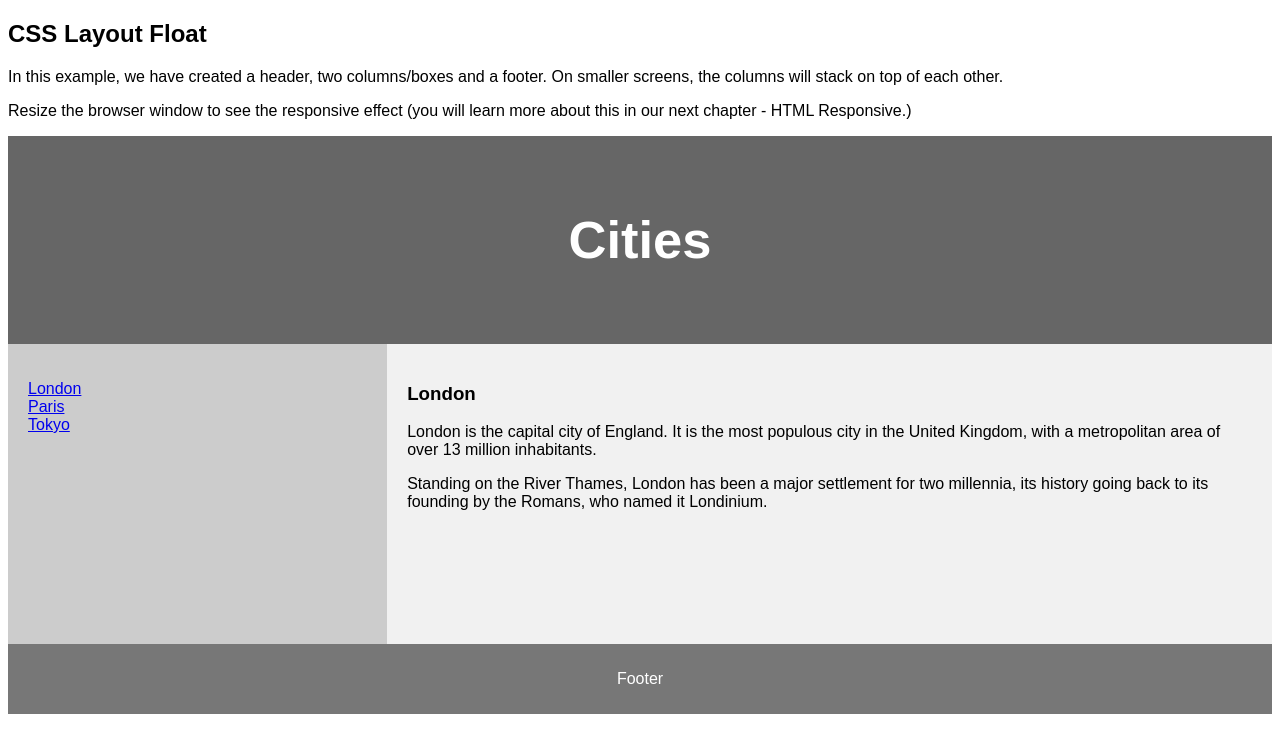
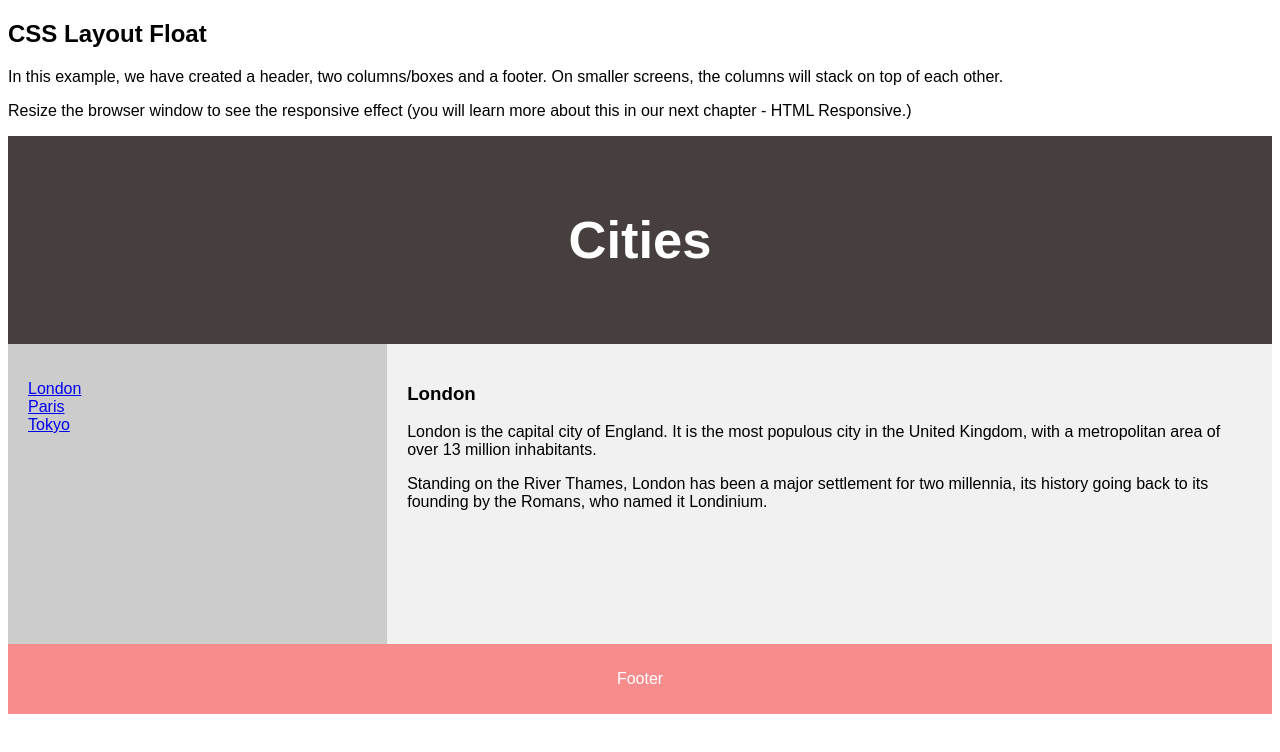
Before and after one commit to enangemma/Web-II, a plain HTML site: page index.html in a window 1280 px wide. Drawn offline with Linux system fonts and the light colour scheme.

Commit message:
modified header background color and footer clor

```diff
--- a/style.css
+++ b/style.css
@@ -8,7 +8,7 @@
 
   /* Style the header */
   header {
-    background-color: #666;
+    background-color: #473e3e;
     padding: 30px;
     text-align: center;
     font-size: 35px;
@@ -47,7 +47,7 @@
 
   /* Style the footer */
   footer {
-    background-color: #777;
+    background-color: #f68c8c;
     padding: 10px;
     text-align: center;
     color: white;
```
